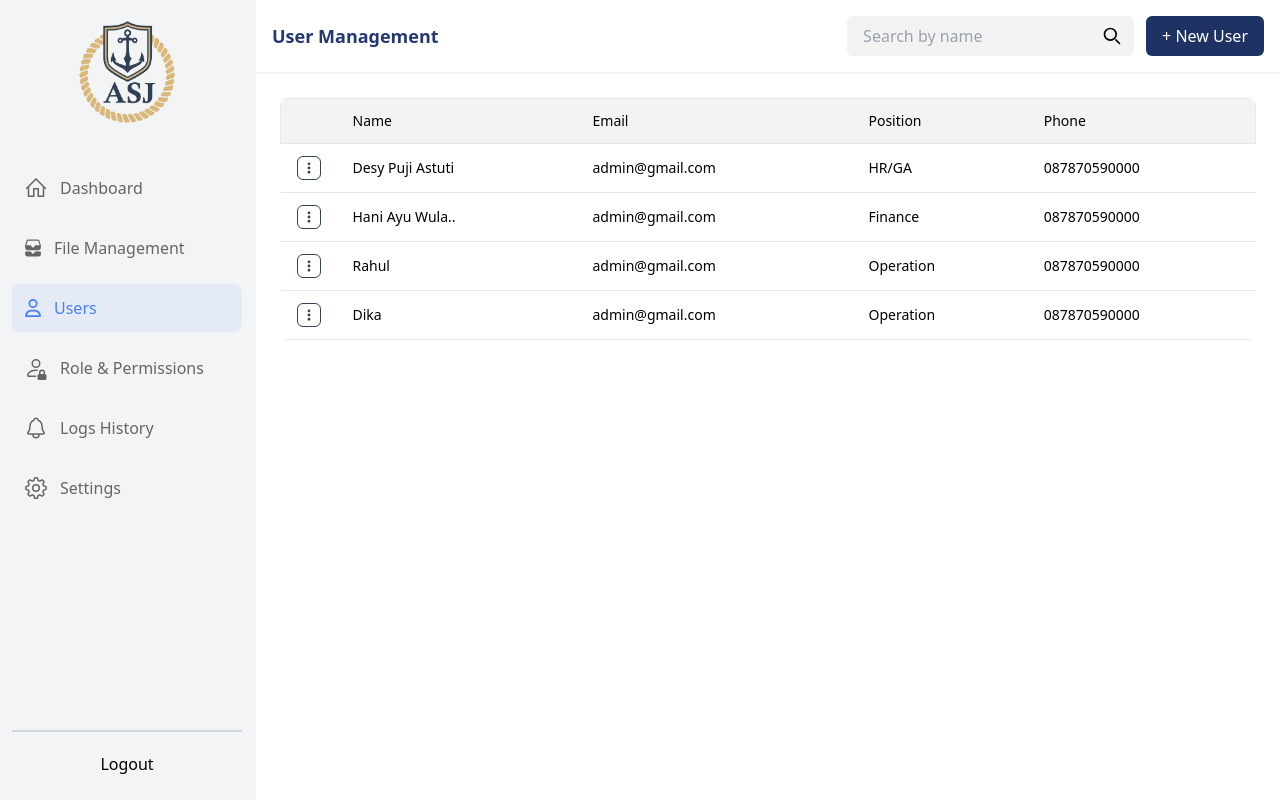
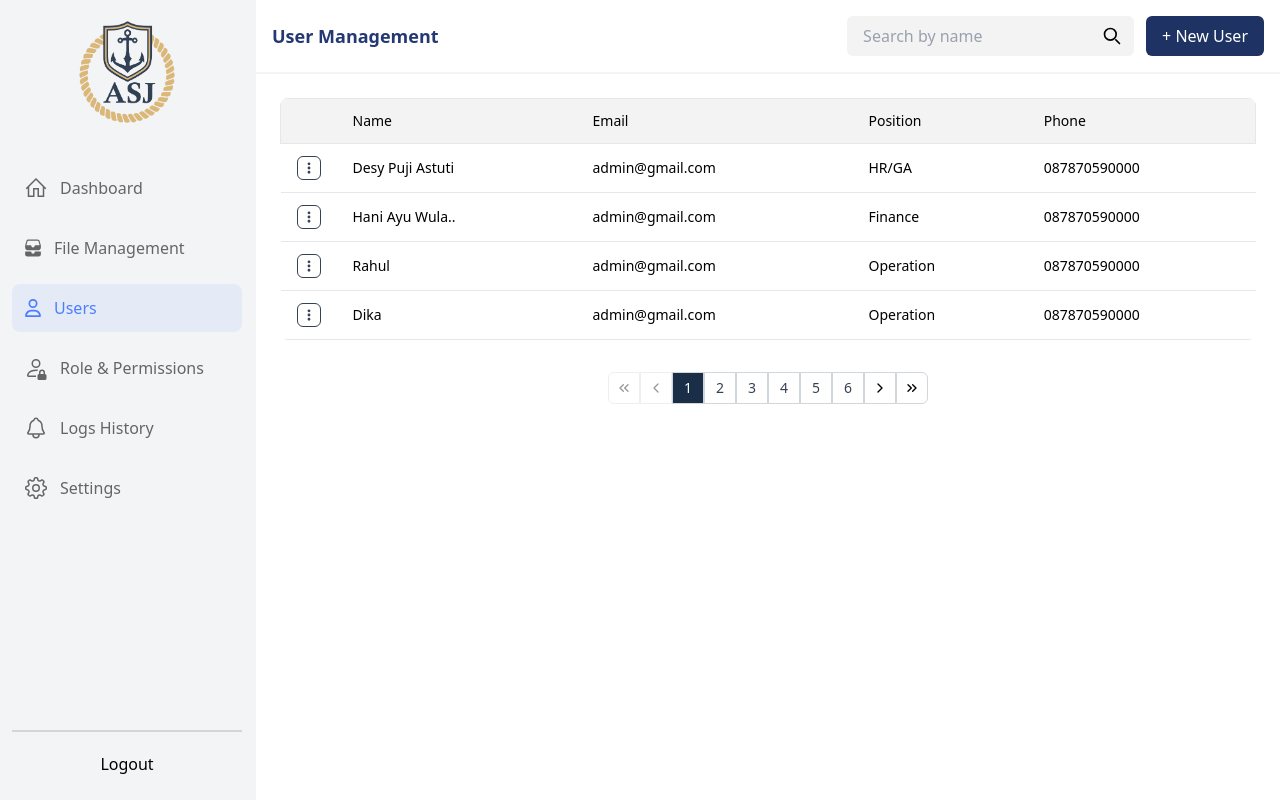
Before and after one commit to adamstudio001/asj_rbac, a React (Vite) app: page /#/users in a window 1280 px wide. Built offline with nearby package versions, Linux system fonts and the light colour scheme.

Commit message:
penambahan pagingnation

```diff
--- a/package.json
+++ b/package.json
@@ -1,7 +1,7 @@
 {
   "name": "asj_rbac",
   "private": true,
-  "version": "0.0.17",
+  "version": "0.0.18",
   "type": "module",
   "homepage": "https://adamf0.github.io/asj_rbac",
   "scripts": {
--- /dev/null
+++ b/src/Components/Pagination.jsx
@@ -0,0 +1,109 @@
+import React from "react";
+import {
+  ChevronLeft,
+  ChevronRight,
+  ChevronsLeft,
+  ChevronsRight,
+} from "lucide-react";
+import clsx from "clsx";
+
+const Pagination = ({ currentPage, totalPages, onPageChange, className }) => {
+  const maxVisible = 6;
+  const pages = [];
+
+  let startPage, endPage;
+
+  if (totalPages <= maxVisible) {
+    startPage = 1;
+    endPage = totalPages;
+  } else {
+    const half = Math.floor(maxVisible / 2);
+    if (currentPage <= half) {
+      startPage = 1;
+      endPage = maxVisible;
+    } else if (currentPage + half >= totalPages) {
+      endPage = totalPages;
+      startPage = totalPages - maxVisible + 1;
+    } else {
+      startPage = currentPage - half;
+      endPage = currentPage + half - 1;
+    }
+  }
+
+  for (let i = startPage; i <= endPage; i++) {
+    pages.push(i);
+  }
+
+  const buttonBase = clsx(
+    "h-8 min-w-[2rem] flex items-center justify-center",
+    "text-sm font-medium border border-gray-300",
+    "hover:bg-gray-100 hover:text-[#1B2E48] hover:border-[#1B2E48] transition"
+  );
+
+  return (
+    <div className={clsx("flex items-center justify-center", className)}>
+      <button
+        onClick={() => onPageChange(1)}
+        disabled={currentPage === 1}
+        className={clsx(
+          buttonBase,
+          "rounded-l-md",
+          currentPage === 1 && "opacity-40 cursor-not-allowed"
+        )}
+      >
+        <ChevronsLeft size={16} />
+      </button>
+
+      <button
+        onClick={() => onPageChange(currentPage - 1)}
+        disabled={currentPage === 1}
+        className={clsx(
+          buttonBase,
+          currentPage === 1 && "opacity-40 cursor-not-allowed"
+        )}
+      >
+        <ChevronLeft size={16} />
+      </button>
+
+      {pages.map((page) => (
+        <button
+          key={page}
+          onClick={() => onPageChange(page)}
+          className={clsx(
+            buttonBase,
+            page === currentPage
+              ? "bg-[#1B2E48] text-white border-[#1B2E48]"
+              : "text-gray-700 bg-white"
+          )}
+        >
+          {page}
+        </button>
+      ))}
+
+      <button
+        onClick={() => onPageChange(currentPage + 1)}
+        disabled={currentPage === totalPages}
+        className={clsx(
+          buttonBase,
+          currentPage === totalPages && "opacity-40 cursor-not-allowed"
+        )}
+      >
+        <ChevronRight size={16} />
+      </button>
+
+      <button
+        onClick={() => onPageChange(totalPages)}
+        disabled={currentPage === totalPages}
+        className={clsx(
+          buttonBase,
+          "rounded-r-md",
+          currentPage === totalPages && "opacity-40 cursor-not-allowed"
+        )}
+      >
+        <ChevronsRight size={16} />
+      </button>
+    </div>
+  );
+};
+
+export default Pagination;
--- a/src/Page/UserPage.jsx
+++ b/src/Page/UserPage.jsx
@@ -6,6 +6,7 @@ import Navbar from "@src/Components/Navbar";
 import { useSearch } from "@src/Providers/SearchProvider";
 import { TableActionMenu } from "@src/Components/TableActionMenu";
 import DeleteModal from "@src/Components/DeleteModal";
+import Pagination from "@src/Components/Pagination";
 import { ToastProvider, useToast } from "@src/Providers/ToastProvider";
 
 const UserPage = () => {
@@ -23,6 +24,8 @@ const UserPageContent = () => {
   const [isModalOpen, setIsModalOpen] = useState(false);
   const [isModalDeleteOpen, setIsModalDeleteOpen] = useState(false);
   const [modeForm, setModeForm] = useState("create");
+  const [page, setPage] = useState(1);
+  const totalPages = 6;
 
   const users = [
     { id: 1, name: "Desy Puji Astuti", email: "admin@gmail.com", phone: "087870590000", position: "HR/GA" },
@@ -104,6 +107,10 @@ const UserPageContent = () => {
                 ))}
               </tbody>
             </table>
+          </div>
+
+          <div className="w-full">
+            <Pagination className="mt-8" currentPage={page} totalPages={totalPages} onPageChange={setPage} />
           </div>
       </main>
 
```
Also changed, not shown: 5 other files (tests, documents, lock files or other folders). Lines whose indentation alone changed are shown as unchanged.
